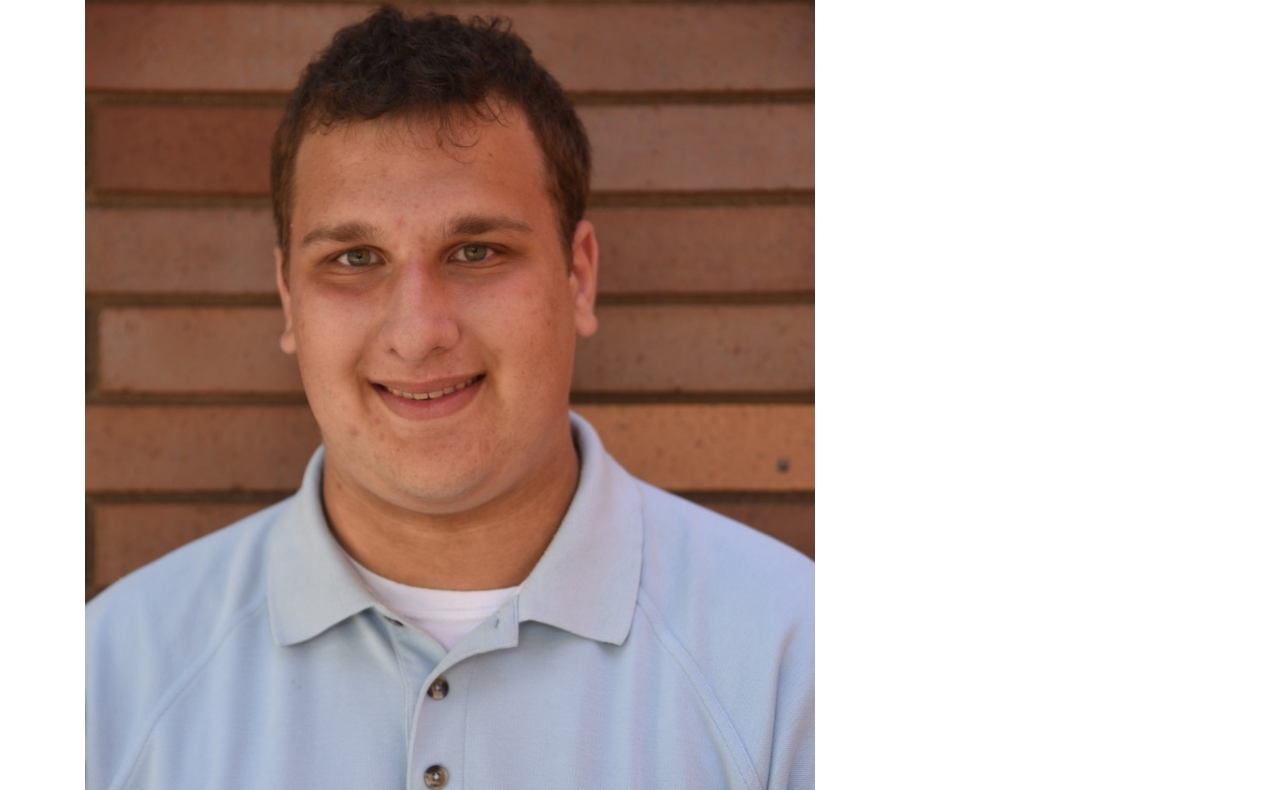
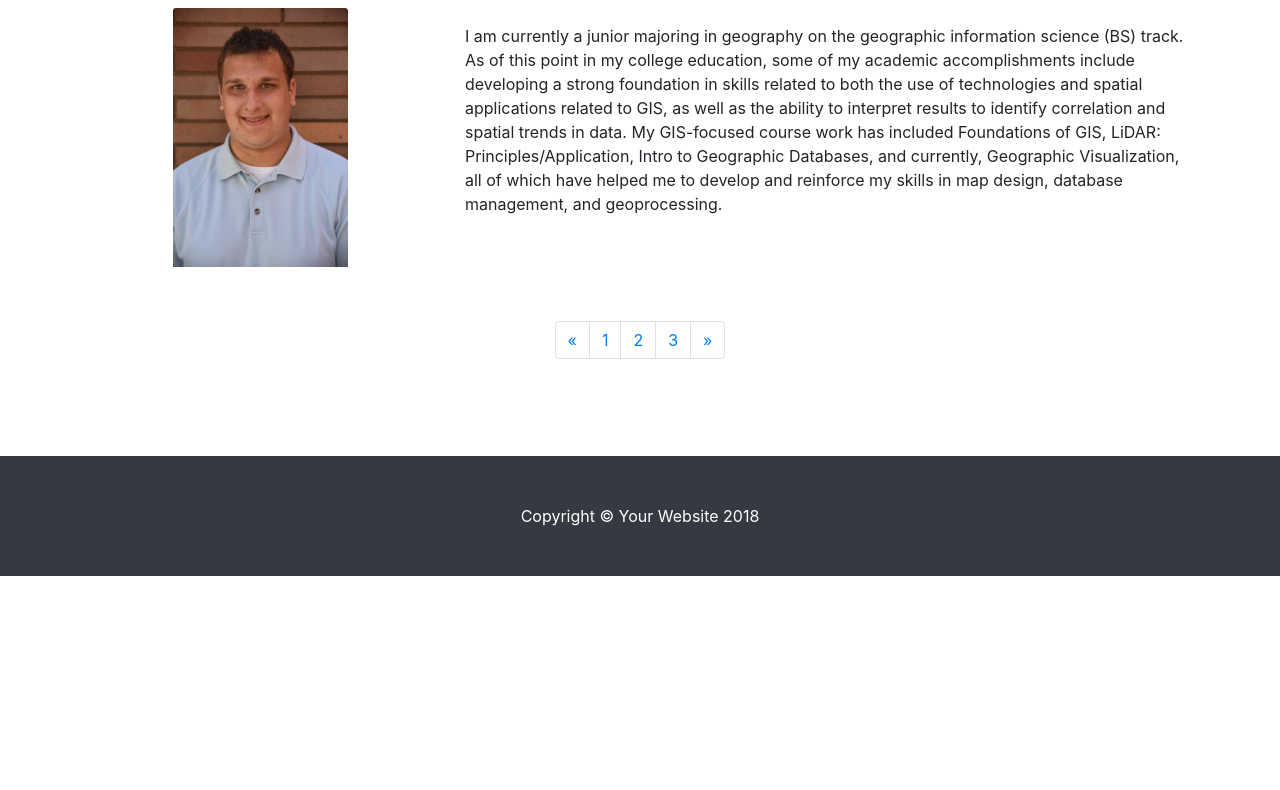
Before and after one commit to geog3540/enkaufman, a website: page ShortBio.html in a window 1280 px wide. Shown: the part 224-1014 px from the top of the page. After the commit the page ends 800 px from the top, so only its background shows below. Drawn offline with nearby package versions, Linux system fonts and the light colour scheme.

Commit message:
Update ShortBio.html

```diff
--- a/ShortBio.html
+++ b/ShortBio.html
@@ -5,8 +5,6 @@
 
   <meta charset="utf-8">
   <meta name="viewport" content="width=device-width, initial-scale=1, shrink-to-fit=no">
-    <meta name="description" content="">
-    <meta name="author" content="">
 
   <title>Eli's Portfolio </title>
 
@@ -15,22 +13,26 @@
 
   <!-- Custom styles for this template -->
   <link href="css/3-col-portfolio.css" rel="stylesheet">
+
+  <!-- Shrink + center the profile image -->
   <style>
     .profile-image-small {
-      width: 50%;     /* half size */
-      height: auto;   /* keeps proportions */
+      width: 50% !important;   /* shrink to half size */
+      height: auto;
+      display: block;
+      margin: 0 auto;          /* center the image */
     }
   </style>
+
+  <!-- Sticky footer -->
   <style>
     html, body {
       height: 100%;
     }
-
     body {
       display: flex;
       flex-direction: column;
     }
-
     footer {
       margin-top: auto;
     }
@@ -69,7 +71,7 @@
   </nav>
 
   <!-- Page Content -->
-    <div class="container">
+  <div class="container" style="margin-top: 80px;">
 
     <!-- Page Heading -->
     <h1 class="my-4">Eli Kaufman
@@ -77,36 +79,39 @@
     </h1>
 
     <div class="row">
-        <div class="col-lg-8 col-sm-12 portfolio-item">
+
+      <!-- IMAGE COLUMN -->
+      <div class="col-lg-4 col-sm-12 portfolio-item">
         <div class="text-center">
-          <img class="card-img-top" src="Images/Screenshot_20230413_164833_Gallery~2.jpg" alt=""></a>
+          <img class="card-img-top profile-image-small"
+               src="Images/Screenshot_20230413_164833_Gallery~2.jpg"
+               alt="">
         </div>
-        <div>
-        <p class-"card-text">I am currently a junior majoring in geography on the geographic information science (BS) track. As of this point in my college education, some of my academic accomplishments include developing a strong foundation in skills related to both the use of technologies and spatial applications related to GIS, as well as the ability to interpret results to identify correlation and spatial trends in data. My GIS-focused course work has included Foundations of GIS, LiDAR: Principles/Application, Intro to Geographic Databases, and currently, Geographic Visualization, all of which have helped me to develop and reinforce my skills in map design, database management, and geoprocessing.</p>
+      </div>
+
+      <!-- TEXT COLUMN -->
+      <div class="col-lg-8 col-sm-12">
+        <p class="card-text mt-3">
+          I am currently a junior majoring in geography on the geographic information science (BS) track. As of this point in my college education, some of my academic accomplishments include developing a strong foundation in skills related to both the use of technologies and spatial applications related to GIS, as well as the ability to interpret results to identify correlation and spatial trends in data. My GIS-focused course work has included Foundations of GIS, LiDAR: Principles/Application, Intro to Geographic Databases, and currently, Geographic Visualization, all of which have helped me to develop and reinforce my skills in map design, database management, and geoprocessing.
+        </p>
+      </div>
+
     </div>
     <!-- /.row -->
 
     <!-- Pagination -->
-      <ul class="pagination justify-content-center">
+    <ul class="pagination justify-content-center mt-4">
       <li class="page-item">
         <a class="page-link" href="#" aria-label="Previous">
           <span aria-hidden="true">&laquo;</span>
-            <span class="sr-only">Previous</span>
         </a>
       </li>
-        <li class="page-item">
-          <a class="page-link" href="#">1</a>
-        </li>
-        <li class="page-item">
-          <a class="page-link" href="#">2</a>
-        </li>
-        <li class="page-item">
-          <a class="page-link" href="#">3</a>
-        </li>
+      <li class="page-item"><a class="page-link" href="#">1</a></li>
+      <li class="page-item"><a class="page-link" href="#">2</a></li>
+      <li class="page-item"><a class="page-link" href="#">3</a></li>
       <li class="page-item">
         <a class="page-link" href="#" aria-label="Next">
           <span aria-hidden="true">&raquo;</span>
-            <span class="sr-only">Next</span>
         </a>
       </li>
     </ul>
@@ -117,9 +122,8 @@
   <!-- Footer -->
   <footer class="py-5 bg-dark">
     <div class="container">
-        <p class="m-0 text-center text-white">Copyright &copy; Your Website 2018</p>
+      <p class="m-0 text-center text-white">Copyright © Your Website 2018</p>
     </div>
-      <!-- /.container -->
   </footer>
 
   <!-- Bootstrap core JavaScript -->
```
Lines whose indentation alone changed are shown as unchanged.
